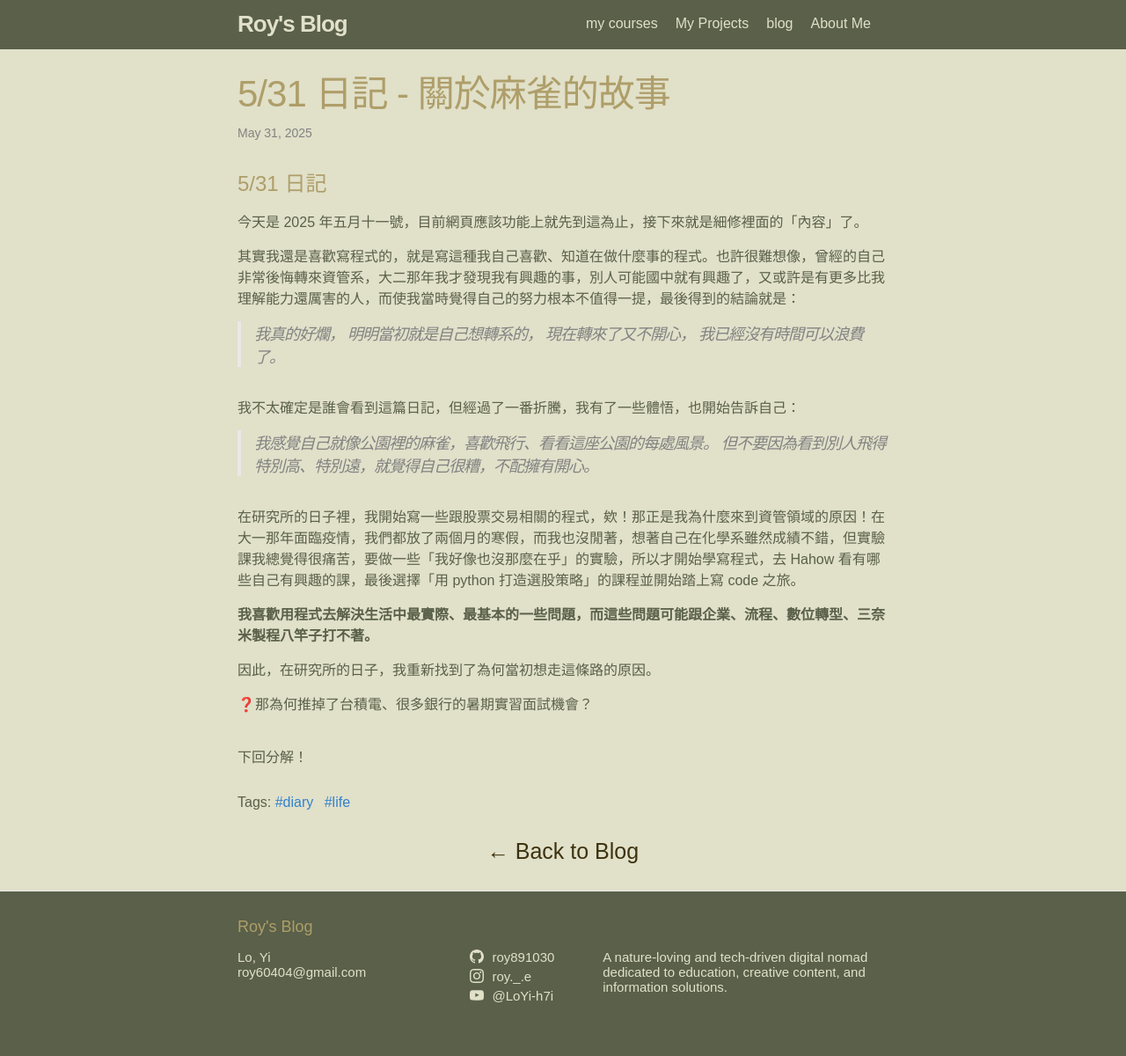
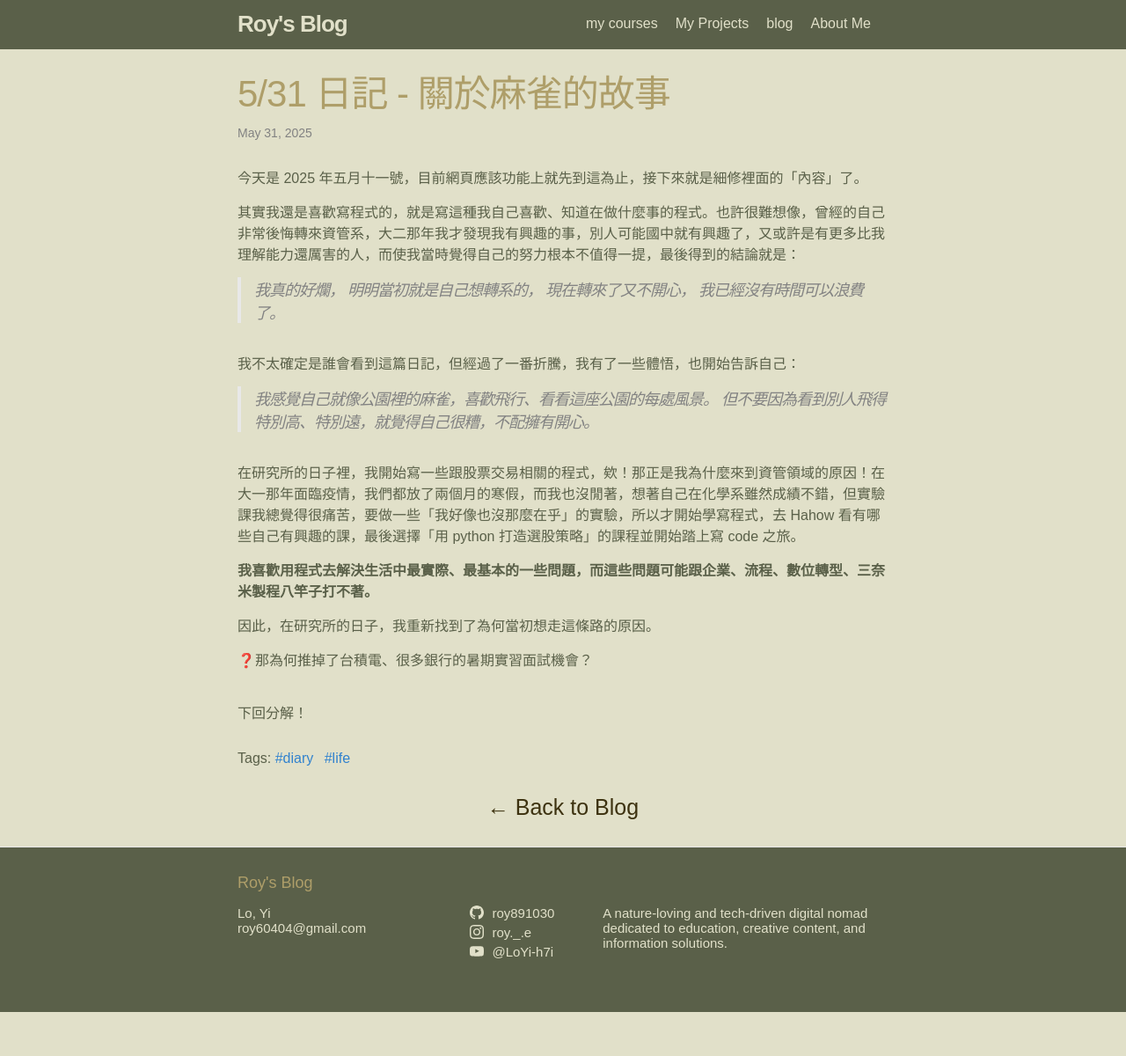
Before and after one commit to roy891030/roy891030.github.io, a Jekyll site: the page built from _posts/2025-05-31-diary.md, in a window 1280 px wide. Shown: the whole page at 88% size. Built offline with Jekyll 4.4.1, drawn with Linux system fonts in a browser that asks for light colours; some web fonts are replaced; after the commit the page ends 1150 px from its top, so only the background shows below that.

Commit message:
增加5-31日記

```diff
--- a/_posts/2025-05-31-diary.md
+++ b/_posts/2025-05-31-diary.md
@@ -4,8 +4,6 @@ title: "5/31 日記 - 關於麻雀的故事"
 date: 2025-05-31
 tags: [diary,life]
 ---
-# 5/31 日記
-
 今天是 2025 年五月十一號，目前網頁應該功能上就先到這為止，接下來就是細修裡面的「內容」了。
 
 其實我還是喜歡寫程式的，就是寫這種我自己喜歡、知道在做什麼事的程式。也許很難想像，曾經的自己非常後悔轉來資管系，大二那年我才發現我有興趣的事，別人可能國中就有興趣了，又或許是有更多比我理解能力還厲害的人，而使我當時覺得自己的努力根本不值得一提，最後得到的結論就是：
```
